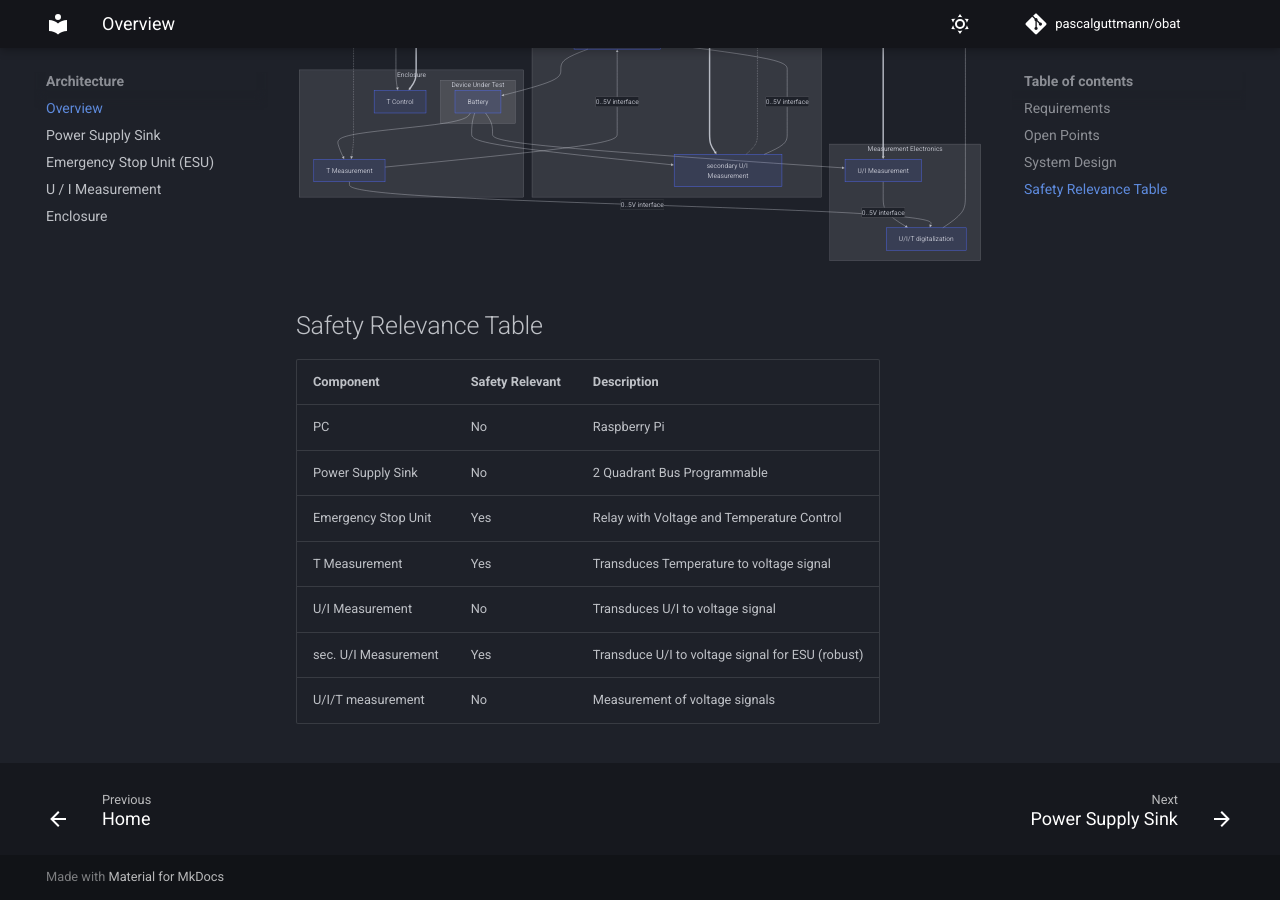
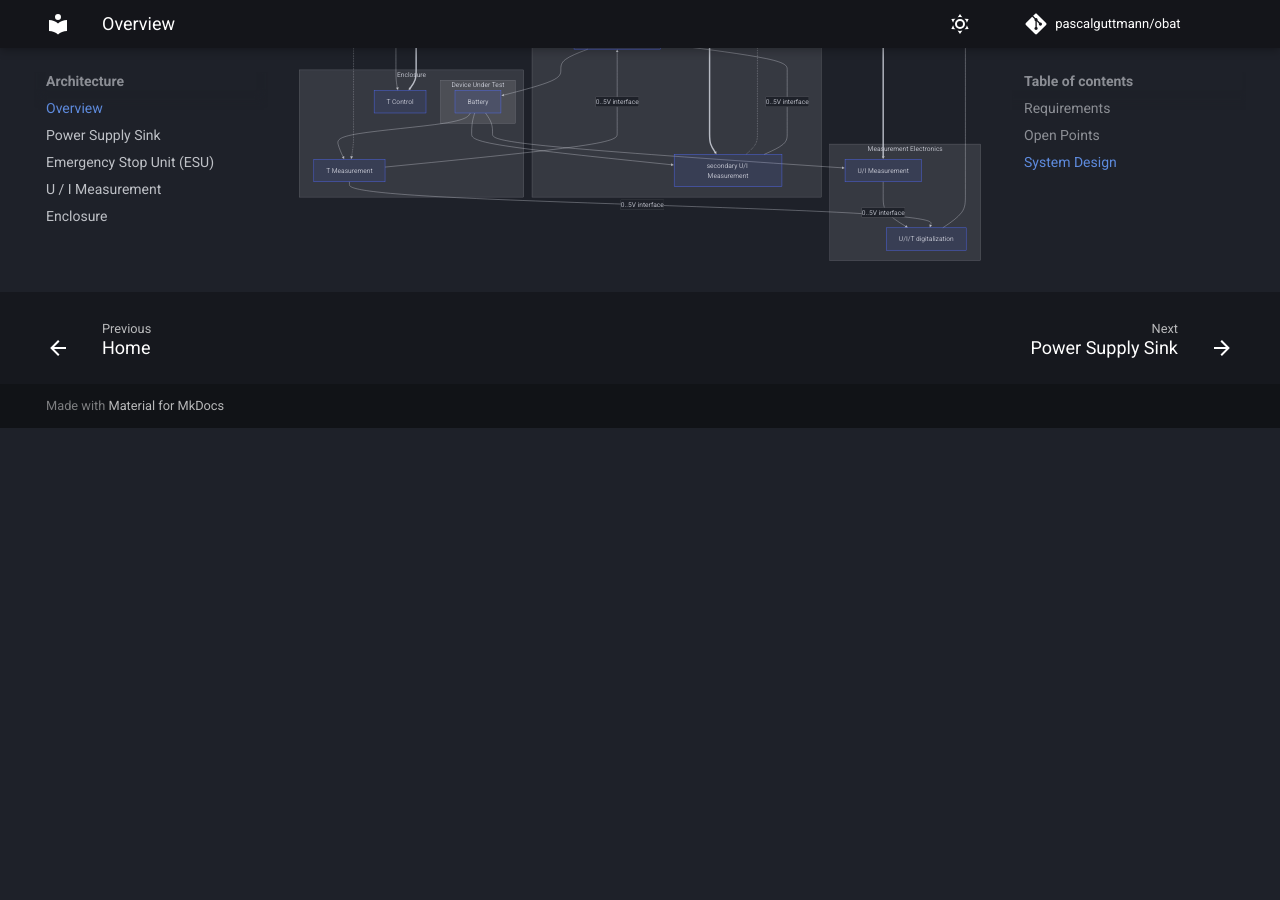
Before and after one commit to pascalguttmann/obat, an MkDocs documentation site: the page built from docs/arch/overview.md, in a window 1280 px wide and 900 px high, scrolled down 2063 px. Built offline with MkDocs 1.6.1 and Material for MkDocs 9.7.7, drawn with Linux system fonts in a browser that asks for light colours; comment, search, counter and statistics services are not loaded; after the commit the page ends 2491 px from its top, so only the background shows below that.

Commit message:
remove overview table

````diff
--- a/docs/arch/overview.md
+++ b/docs/arch/overview.md
@@ -111,15 +111,3 @@ flowchart TD
     acdc-conv ==> control_T
     acdc-conv -. optional power delivery .-> measurement_T
 ```
-
-## Safety Relevance Table
-
-| Component            | Safety Relevant | Description                                      |
-|:---------------------|:----------------|:-------------------------------------------------|
-| PC                   | No              | Raspberry Pi                                     |
-| Power Supply Sink    | No              | 2 Quadrant Bus Programmable                      |
-| Emergency Stop Unit  | Yes             | Relay with Voltage and Temperature Control       |
-| T Measurement        | Yes             | Transduces Temperature to voltage signal         |
-| U/I Measurement      | No              | Transduces U/I to voltage signal                 |
-| sec. U/I Measurement | Yes             | Transduce U/I to voltage signal for ESU (robust) |
-| U/I/T measurement    | No              | Measurement of voltage signals                   |
````
